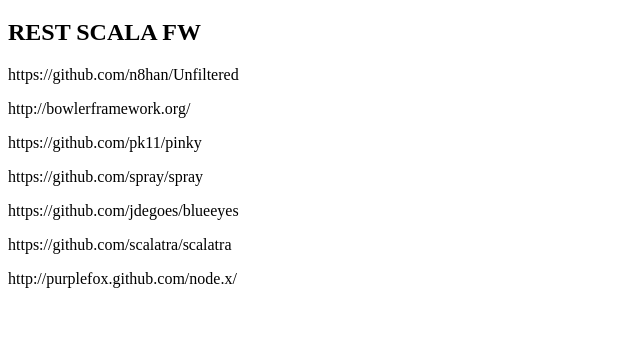
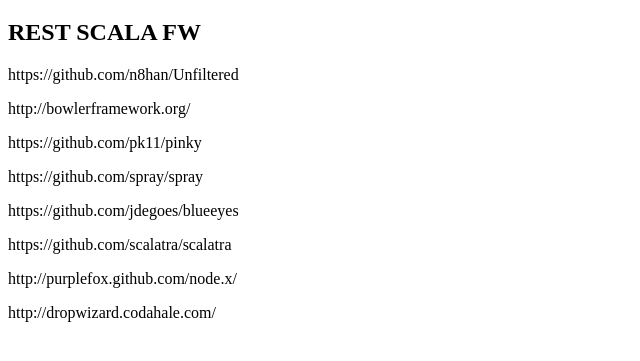
Before and after one commit to benve/benve.github.com, a plain HTML site: page index.html in a window 1280 px wide. Shown: the part 61-422 px from the top of the page, without its empty margins (0-640 px from the left). Drawn offline with Linux system fonts and the light colour scheme.

Commit message:
Update index.html

```diff
--- a/index.html
+++ b/index.html
@@ -17,6 +17,7 @@
 <p>https://github.com/jdegoes/blueeyes</p>
 <p>https://github.com/scalatra/scalatra</p>
 <p>http://purplefox.github.com/node.x/</p>
+<p>http://dropwizard.codahale.com/<p>
 
 </body>
 </html>
```
